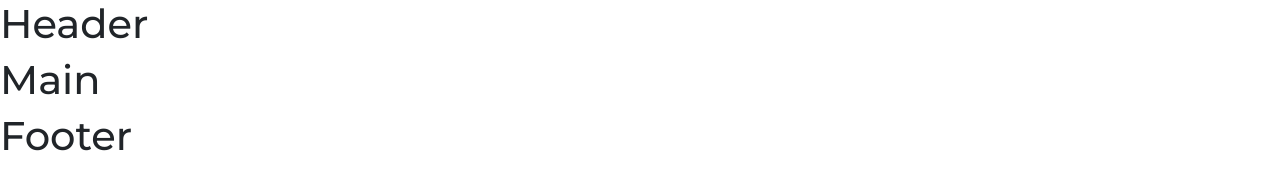
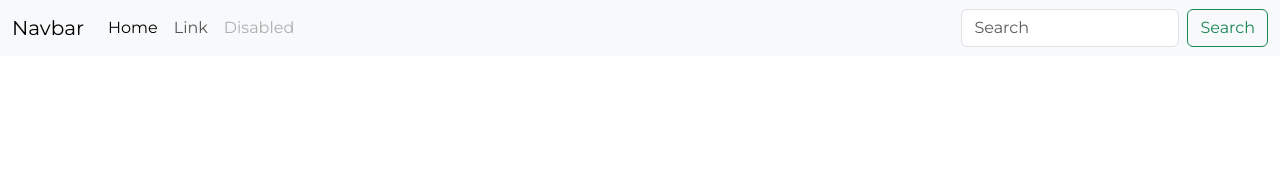
Before and after one commit to Mungai47/new-website, a plain HTML site: page index.html in a window 1280 px wide. Drawn offline with nearby package versions, Linux system fonts and the light colour scheme.

Commit message:
Final commits for today

```diff
--- a/index.html
+++ b/index.html
@@ -6,11 +6,11 @@
         <meta charset="utf-8">
         <meta name="viewport" content="width=device-width, initial-scale=1.0">
         <meta http-equiv="X-UA-Compatible" content="ie=edge">
-        <meta name="description" content="Joseph's Website">
-        <meta name="keywords" content="HTML, CSS, JavaScript">
+        <meta name="description" content="Real Estate">
+        <meta name="keywords" content="Real Estate">
         <meta name="author" content="Joseph">
 
-        <title>Gubukuh- Real Estate </title>
+        <title>Pubukuh- Real Estate </title>
 
         <!--Bootstrap -->
         <link href="https://cdn.jsdelivr.net/npm/bootstrap@5.3.0-alpha1/dist/css/bootstrap.min.css" rel="stylesheet" integrity="sha384-GLhlTQ8iRABdZLl6O3oVMWSktQOp6b7In1Zl3/Jr59b6EGGoI1aFkw7cmDA6j6gD" crossorigin="anonymous">
@@ -24,9 +24,9 @@
         <link href="https://fonts.googleapis.com/css2?family=Montserrat:ital,wght@0,400;0,500;0,600;0,700;0,800;0,900;1,400;1,600;1,800;1,900&amp;display=swap" rel="stylesheet">
 
         <!-- Favicon -->
-        <link rel="apple-touch-icon" sizes="180x180" href="/apple-touch-icon.png">
-        <link rel="icon" type="image/png" sizes="32x32" href="/favicon-32x32.png">
-        <link rel="icon" type="image/png" sizes="16x16" href="/favicon-16x16.png">
+        <link rel="apple-touch-icon" sizes="180x180" href="images/apple-touch-icon.png">
+        <link rel="icon" type="image/png" sizes="32x32" href="images/favicon-32x32.png">
+        <link rel="icon" type="image/png" sizes="16x16" href="images/favicon-16x16.png">
         <link rel="manifest" href="/site.webmanifest">
 
         <!-- Scripts -->
@@ -34,28 +34,36 @@
 
 
 
-
-
-
-
     </head>
     <body>
 
-        <!-- Header -->
-        <header>
-            <h1>Header</h1>
-        </header>
-
-        <!-- Main -->
-        <main>
-            <h1>Main</h1>
-        </main>
-
-        <!-- Footer -->
-        <footer>
-            <h1>Footer</h1>
-        </footer>
-
+        <div>
+            <nav class="navbar navbar-expand-lg bg-body-tertiary">
+                <div class="container-fluid">
+                  <a class="navbar-brand" href="#">Navbar</a>
+                  <button class="navbar-toggler" type="button" data-bs-toggle="collapse" data-bs-target="#navbarSupportedContent" aria-controls="navbarSupportedContent" aria-expanded="false" aria-label="Toggle navigation">
+                    <span class="navbar-toggler-icon"></span>
+                  </button>
+                  <div class="collapse navbar-collapse" id="navbarSupportedContent">
+                    <ul class="navbar-nav me-auto mb-2 mb-lg-0">
+                      <li class="nav-item">
+                        <a class="nav-link active" aria-current="page" href="#">Home</a>
+                      </li>
+                      <li class="nav-item">
+                        <a class="nav-link" href="#">Link</a>
+                      </li>
+                      <li class="nav-item">
+                        <a class="nav-link disabled">Disabled</a>
+                      </li>
+                    </ul>
+                    <form class="d-flex" role="search">
+                      <input class="form-control me-2" type="search" placeholder="Search" aria-label="Search">
+                      <button class="btn btn-outline-success" type="submit">Search</button>
+                    </form>
+                  </div>
+                </div>
+              </nav>
+        </div>
 
         <!--Bootstrap js -->
         <script src="https://cdn.jsdelivr.net/npm/bootstrap@5.3.0-alpha1/dist/js/bootstrap.bundle.min.js" integrity="sha384-w76AqPfDkMBDXo30jS1Sgez6pr3x5MlQ1ZAGC+nuZB+EYdgRZgiwxhTBTkF7CXvN" crossorigin="anonymous"></script>
--- a/js/script.js
+++ b/js/script.js
@@ -0,0 +1,4 @@
+function myFunction(x, y) {
+    return x * y;
+}
+myFunction(4, 3); // Returns 12
```
Also changed, not shown: 1 other file.
